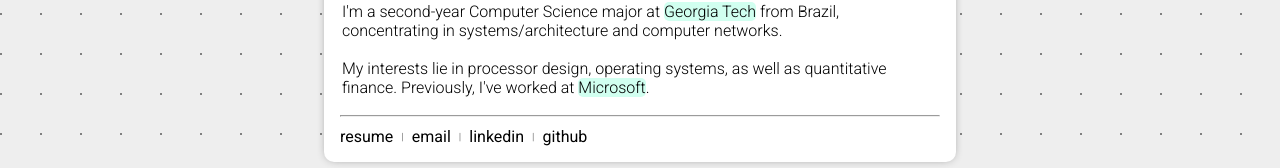
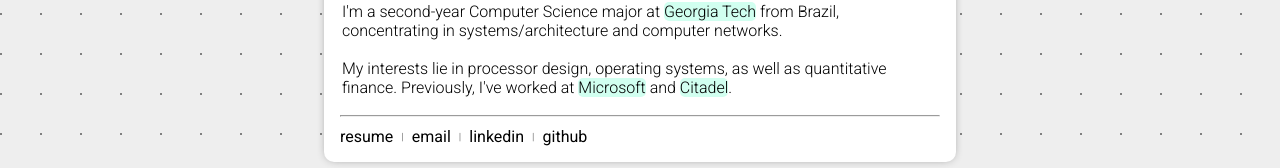
Before and after one commit to jpbonch/personal, a Next.js app: page / in a window 1280 px wide. Shown: the part 307-475 px from the top of the page. Built offline with nearby package versions, Linux system fonts and the light colour scheme.

Commit message:
Update page.js

```diff
--- a/app/page.js
+++ b/app/page.js
@@ -8,7 +8,7 @@ export default function Home() {
       concentrating in systems/architecture and computer networks.
         <br></br>
          <br></br>My interests lie in processor design, operating systems, as well as quantitative finance.
-         Previously, I've worked at <a className={styles.clickable} href="https://www.microsoft.com/en-us/">Microsoft</a>.</p>
+         Previously, I've worked at <a className={styles.clickable} href="https://www.microsoft.com/en-us/">Microsoft</a> and <a className={styles.clickable} href="https://www.citadel.com">Citadel</a>.</p>
          <hr></hr>
       <div className={styles.links}>
         <a className={styles.link} href="Resume.pdf">resume</a>
```
